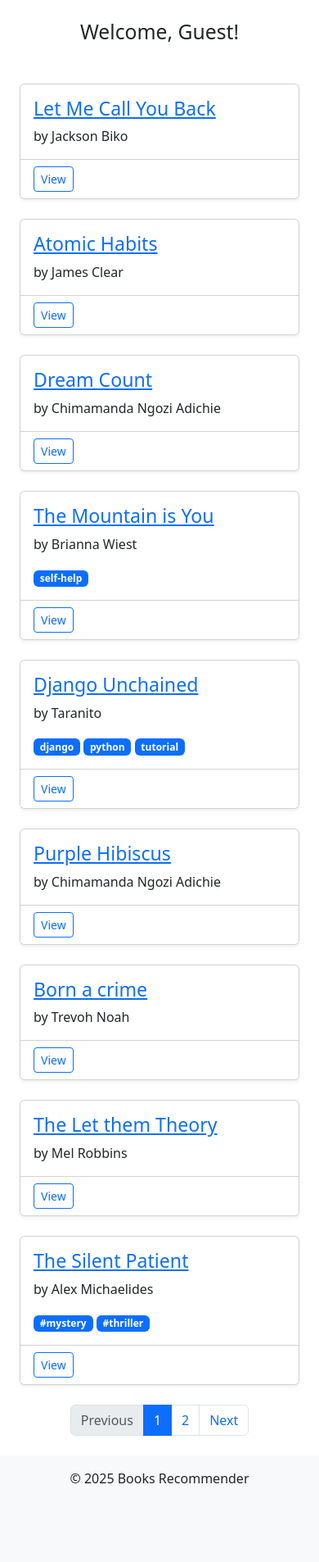
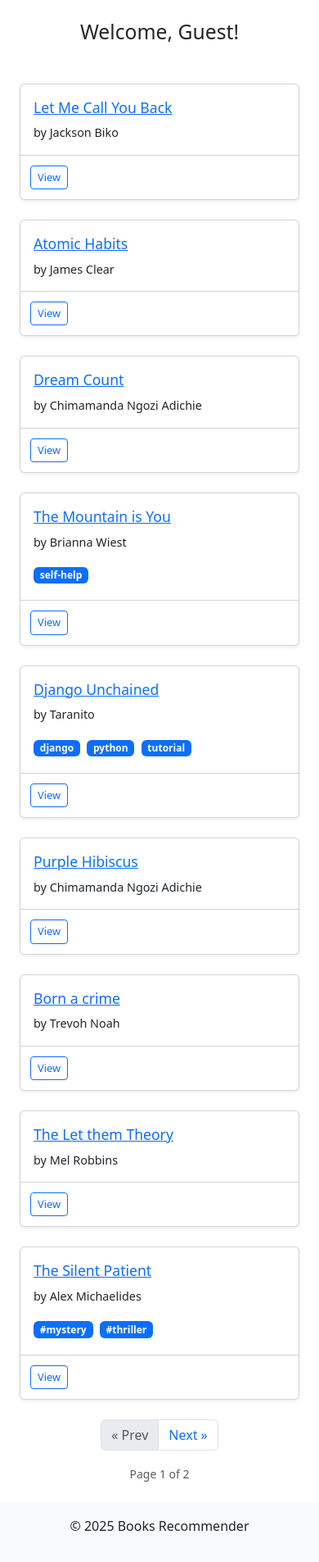
Before and after one commit to Gathoni-Njuguna/project, a Django app: page /books/ in a window 390 px wide. Shown: the part 56-1962 px from the top of the page at 82% size. Before the commit the page ends 1866 px from the top, so only its background shows below. Run offline with Django 5.2, Linux system fonts and the light colour scheme; data comes from the database, SQL or seed files in the repository; parts of the project's set-up code (start-up, migrations or seed data) failed here and were passed over.

Commit message:
responsive views

```diff
--- a/booksrecomm/books/templates/books/book_list.html
+++ b/booksrecomm/books/templates/books/book_list.html
@@ -12,39 +12,35 @@
     </div>
 
     {% if books %}
-    <div class="row row-cols-1 row-cols-md-2 row-cols-lg-3 g-4">
+    <div class="row row-cols-1 row-cols-sm-2 row-cols-md-3 g-4">
         {% for book in books %}
         <div class="col">
             <div class="card h-100 shadow-sm">
                 <div class="card-body">
-                    <h3 class="card-title">
+                    <h5 class="card-title">
                         <a href="{% url 'book_detail' book.pk %}">{{ book.title }}</a>
-                    </h3>
+                    </h5>
                     <p class="card-text">by {{ book.author }}</p>
 
-                    <!-- Simplified status display -->
+                    <!-- Status for user's own books -->
                     {% if user.is_authenticated and book.user == user %}
-                        <strong><p class="card-text text-success">Reading status: {{ book.status }}</p></strong>
-                    {% endif %}
-         {% if book.user != user %}
-       {% for tag in book.tags.all %}
-           <span class="tag badge bg-primary">{{ tag.name }}</span>
-
-       {% endfor %}
-
+                    <span class="badge bg-success text-white px-2 py-1 rounded mb-2">
+                        {{ book.status }}
+                    </span>
                     {% endif %}
 
-                    {% comment %} <!-- Basic status badge without status_class -->
-                    <div class="mt-3">
-                        <span class="badge bg-secondary">
-                            {{ book.status }}
-                        </span>
-                    </div> {% endcomment %}
+                    <!-- Tags for other users' books -->
+                    {% if book.user != user and book.tags.all %}
+                    <div class="mt-2">
+                        {% for tag in book.tags.all %}
+                        <span class="badge bg-primary me-1 mb-1">{{ tag.name }}</span>
+                        {% endfor %}
+                    </div>
+                    {% endif %}
                 </div>
 
-
                 <div class="card-footer bg-white">
-                    <div class="d-flex justify-content-between">
+                    <div class="d-flex justify-content-between align-items-center">
                         <a href="{% url 'book_detail' book.pk %}"
                            class="btn btn-sm btn-outline-primary">
                             View
@@ -80,26 +76,30 @@
         {% endif %}
     {% endif %}
 </div>
+
+<!-- Responsive Pagination -->
 {% if is_paginated %}
 <nav aria-label="Book pagination" class="mt-4">
-        <ul class="pagination justify-content-center">
+    <ul class="pagination justify-content-center flex-wrap">
         {% if page_obj.has_previous %}
         <li class="page-item">
-                <a class="page-link" href="?page={{ page_obj.previous_page_number }}">Previous</a>
+            <a class="page-link" href="?page={{ page_obj.previous_page_number }}">
+                &laquo; Prev
+            </a>
         </li>
         {% else %}
         <li class="page-item disabled">
-                <span class="page-link">Previous</span>
+            <span class="page-link">&laquo; Prev</span>
         </li>
         {% endif %}
 
         {% for num in page_obj.paginator.page_range %}
             {% if page_obj.number == num %}
-                <li class="page-item active">
+            <li class="page-item active d-none d-sm-block">
                 <span class="page-link">{{ num }}</span>
             </li>
-                {% else %}
-                <li class="page-item">
+            {% elif num > page_obj.number|add:'-3' and num < page_obj.number|add:'3' %}
+            <li class="page-item d-none d-md-block">
                 <a class="page-link" href="?page={{ num }}">{{ num }}</a>
             </li>
             {% endif %}
@@ -107,14 +107,55 @@
 
         {% if page_obj.has_next %}
         <li class="page-item">
-                <a class="page-link" href="?page={{ page_obj.next_page_number }}">Next</a>
+            <a class="page-link" href="?page={{ page_obj.next_page_number }}">
+                Next &raquo;
+            </a>
         </li>
         {% else %}
         <li class="page-item disabled">
-                <span class="page-link">Next</span>
+            <span class="page-link">Next &raquo;</span>
         </li>
         {% endif %}
     </ul>
+
+    <!-- Mobile-friendly page info -->
+    <div class="text-center d-block d-md-none mt-2">
+        <small class="text-muted">
+            Page {{ page_obj.number }} of {{ page_obj.paginator.num_pages }}
+        </small>
+    </div>
 </nav>
 {% endif %}
+
+<style>
+    /* Custom styles for better responsiveness */
+    .card-title {
+        font-size: 1.1rem;
+        line-height: 1.4;
+    }
+
+    .card-text {
+        font-size: 0.9rem;
+    }
+
+    .badge {
+        font-size: 0.75rem;
+    }
+
+    /* Adjust button sizes on smaller screens */
+    @media (max-width: 576px) {
+        .btn {
+            padding: 0.25rem 0.5rem;
+            font-size: 0.8rem;
+        }
+
+        .card-body {
+            padding: 1rem;
+        }
+
+        .card-footer {
+            padding: 0.75rem;
+        }
+    }
+</style>
 {% endblock %}
```
Lines whose indentation alone changed are shown as unchanged.
